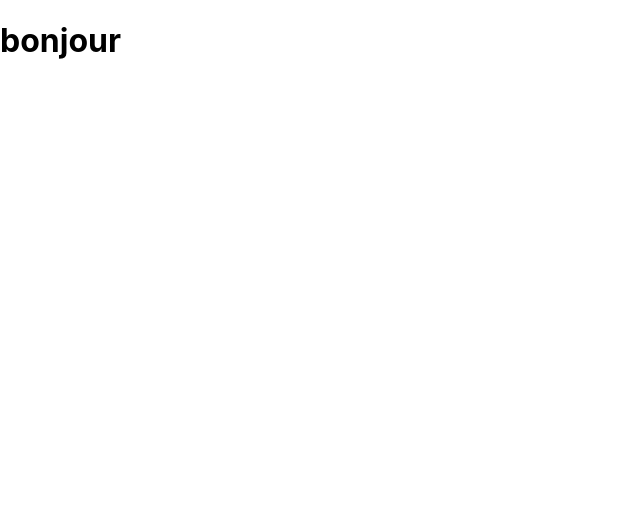
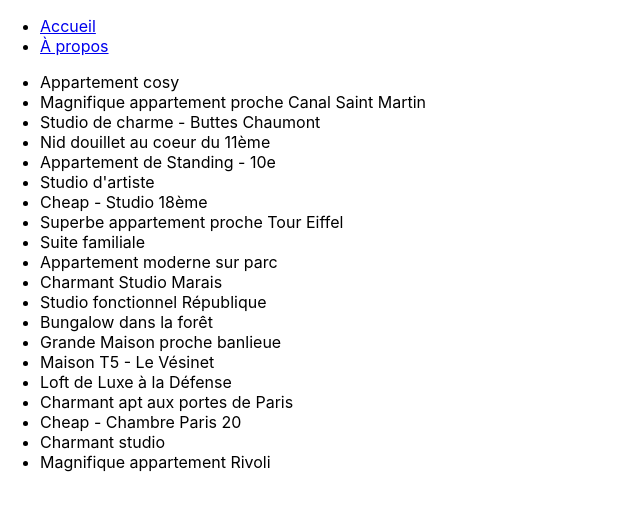
Before and after one commit to Elektr0n92/kasa, a React (Create React App) app: page / in a window 1280 px wide. Shown: the top 510 px of the page, without its empty margins (0-640 px from the left). Built offline with nearby package versions, Linux system fonts and the light colour scheme.

Commit message:
add router path for several pages
* seeting up router react

* create folder for each pages

* add error page

```diff
--- a/package.json
+++ b/package.json
@@ -8,6 +8,7 @@
     "@testing-library/user-event": "^13.5.0",
     "react": "^18.2.0",
     "react-dom": "^18.2.0",
+    "react-router-dom": "^6.10.0",
     "react-scripts": "5.0.1",
     "web-vitals": "^2.1.4"
   },
--- /dev/null
+++ b/src/App.js
@@ -0,0 +1,22 @@
+import { BrowserRouter as Router, Routes, Route } from "react-router-dom";
+import Home from "./pages/Home";
+import { About } from "./pages/About";
+import Header from "./components/Header";
+import Error from "./pages/Error/Error";
+
+function App() {
+  return (
+    <Router>
+      <div>
+        <Header />
+        <Routes>
+          <Route path="/" element={<Home />} />
+          <Route path="/about" element={<About />} />
+          <Route path="*" element={<Error />} />
+        </Routes>
+      </div>
+    </Router>
+  );
+}
+
+export default App;
--- /dev/null
+++ b/src/components/Header.jsx
@@ -0,0 +1,20 @@
+import { Link } from "react-router-dom";
+function Header() {
+  return (
+    <nav>
+      <ul>
+        <li>
+          <Link to="/" className="">
+            Accueil
+          </Link>
+        </li>
+        <li>
+          <Link to="/about" className="">
+            À propos
+          </Link>
+        </li>
+      </ul>
+    </nav>
+  );
+}
+export default Header;
--- a/src/index.js
+++ b/src/index.js
@@ -1,7 +1,7 @@
 import React from "react";
 import ReactDOM from "react-dom/client";
 import "./index.css";
-import App from "./pages/Home.jsx";
+import App from "./App";
 import reportWebVitals from "./reportWebVitals";
 
 const root = ReactDOM.createRoot(document.getElementById("root"));
--- /dev/null
+++ b/src/pages/About/About.jsx
@@ -0,0 +1,8 @@
+export const About = () => {
+  return (
+    <div>
+      <h1>À propos</h1>
+      <p>À propos de nous</p>
+    </div>
+  );
+};
--- /dev/null
+++ b/src/pages/About/index.jsx
@@ -0,0 +1 @@
+export { About } from "./About";
--- /dev/null
+++ b/src/pages/Error/Error.css
@@ -0,0 +1,7 @@
+.error{
+    font-size: 100px;
+    display: flex;
+    align-items: center;
+    justify-content: center;
+    height: 10em;
+}
--- /dev/null
+++ b/src/pages/Error/Error.js
@@ -0,0 +1,5 @@
+import "./Error.css";
+function Error() {
+  return <div className="error">CETTE PAGE N'EXISTE PAS</div>;
+}
+export default Error;
--- a/src/pages/Home.jsx
+++ b/src/pages/Home.jsx
@@ -1,8 +1,13 @@
 import "../App.css";
 import data from "../datas/houseList.json";
-function App() {
-  data.map((obj) => console.log(obj.description));
-  return <h1>bonjour</h1>;
+function Home() {
+  return (
+    <ul>
+      {data.map((obj) => (
+        <li key={obj.id}>{obj.title}</li>
+      ))}
+    </ul>
+  );
 }
 
-export default App;
+export default Home;
```
Also changed, not shown: src/pages/About/About.css (added), 1 other file (tests, documents, lock files or other folders).
